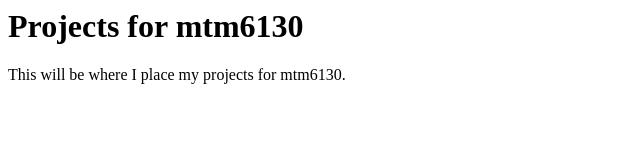
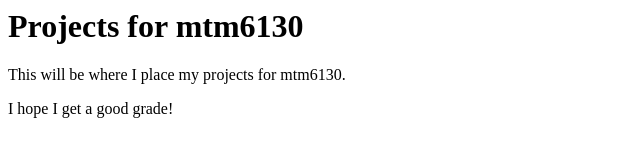
Before and after one commit to CKDelahunt/ckdelahunt.github.io, a plain HTML site: page index.html in a window 1280 px wide. Shown: the whole page, without its empty margins (0-640 px from the left). Drawn offline with Linux system fonts and the light colour scheme.

Commit message:
Added an extra paragraph, tweaked some words

```diff
--- a/index.html
+++ b/index.html
@@ -1,5 +1,5 @@
 <html>
     <h1>Projects for mtm6130</h1>
     <p>This will be where I place my projects for mtm6130.</p>
-
+    <p>I hope I get a good grade!</p>
 </html>
```
